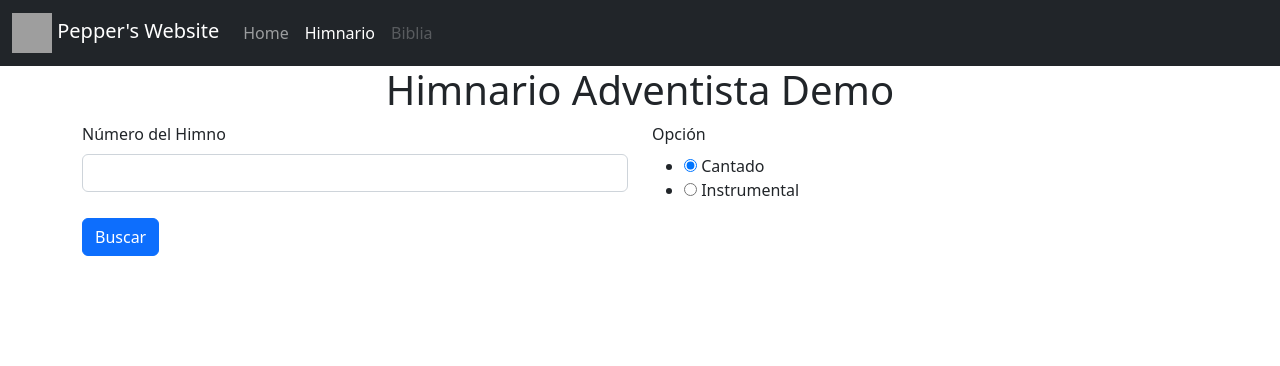
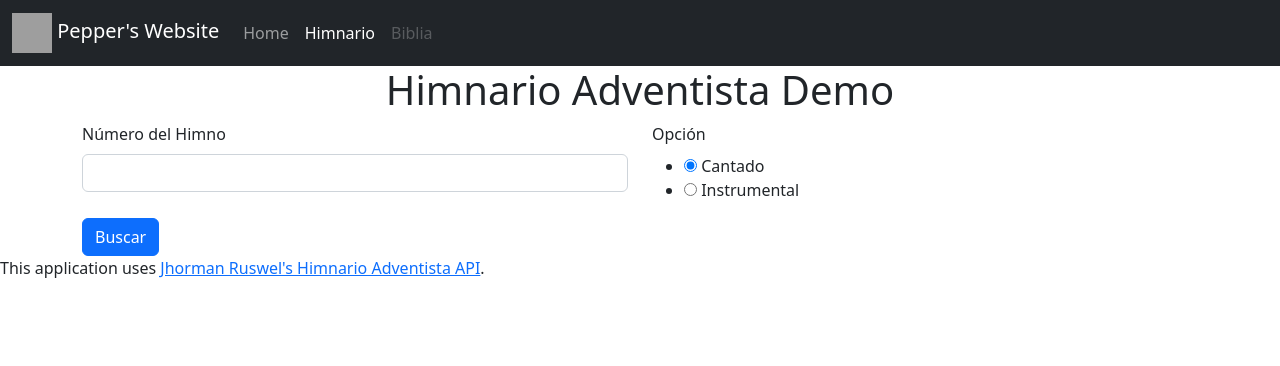
Before and after one commit to martinezjas/project-website, a Flask app: page /himnario in a window 1280 px wide. Shown: the top 366 px of the page. Run offline with Flask 2, Linux system fonts and the light colour scheme; grey boxes are pictures that could not be loaded.

Commit message:
added footer message

```diff
--- a/templates/himnario_search.html
+++ b/templates/himnario_search.html
@@ -109,7 +109,7 @@
     <footer>
       <!-- place footer here -->
     </footer>
-    <!-- Bootstrap JavaScript Libraries -->
+    <p>This application uses <a href="https://github.com/jhormanrus/himnario-adventista-api">Jhorman Ruswel's Himnario Adventista API</a>.</p>
     <script
       src="https://cdn.jsdelivr.net/npm/@popperjs/core@2.11.6/dist/umd/popper.min.js"
       integrity="sha384-oBqDVmMz9ATKxIep9tiCxS/Z9fNfEXiDAYTujMAeBAsjFuCZSmKbSSUnQlmh/jp3"
```
